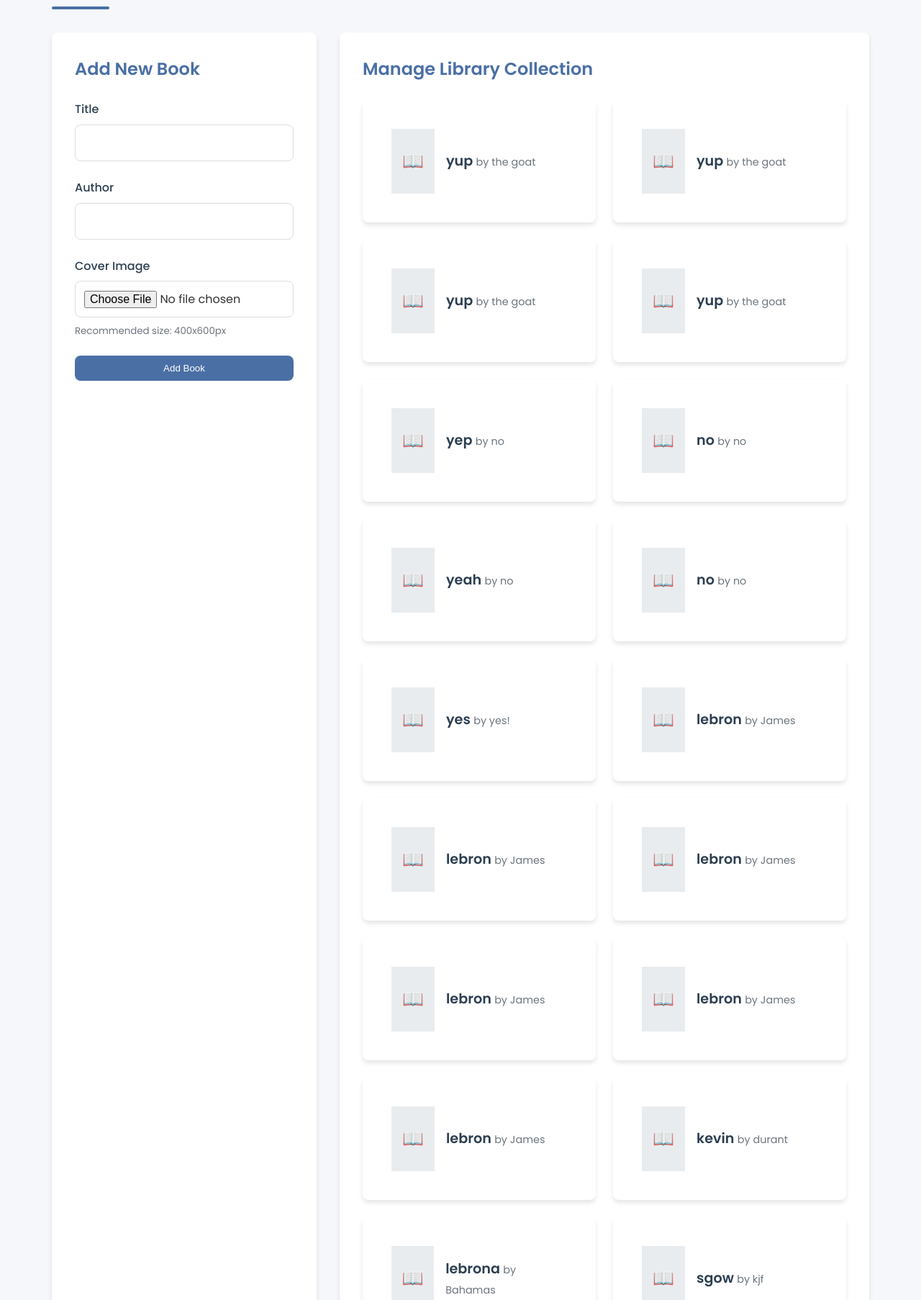
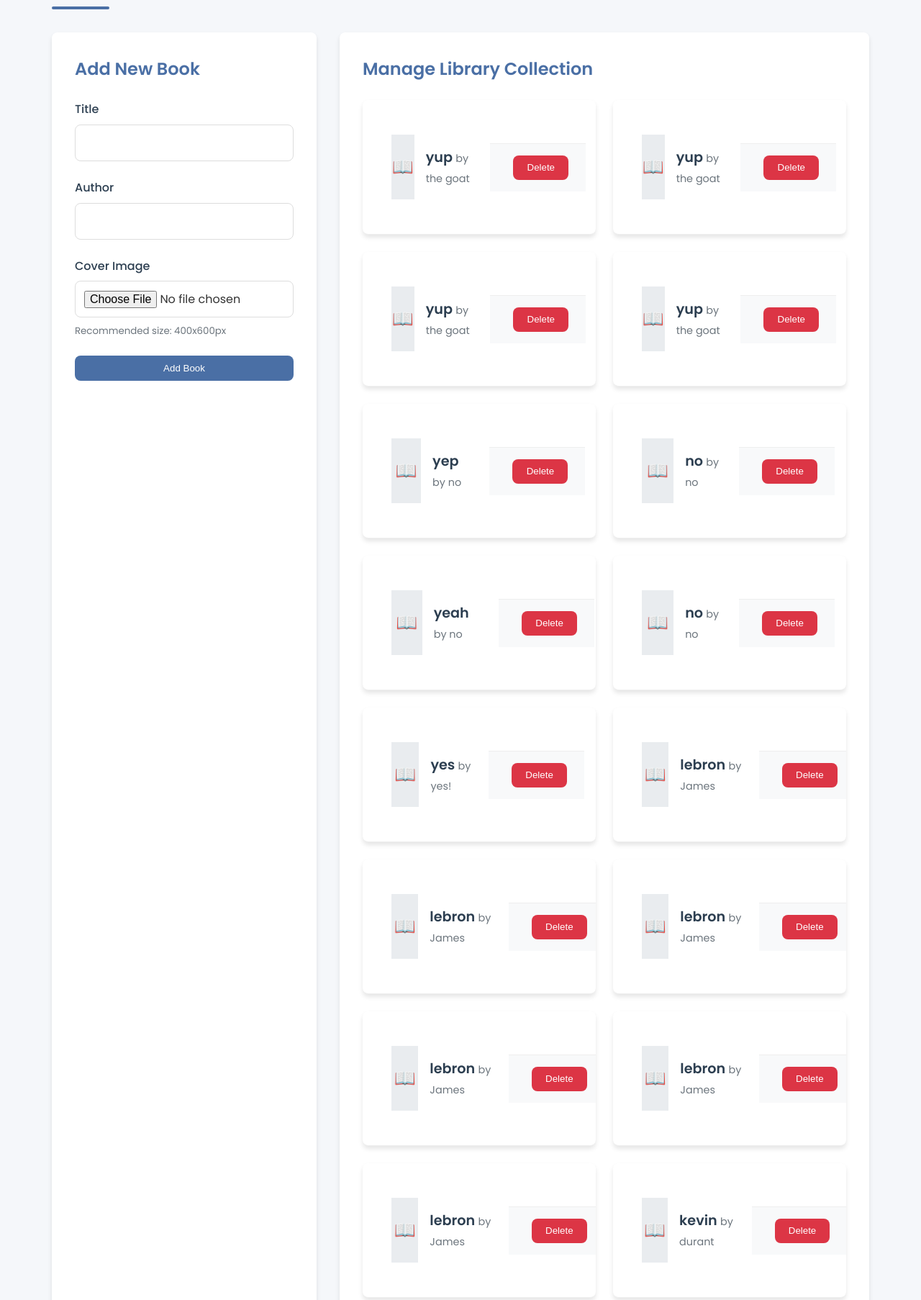
Before and after one commit to notjup1ter/textbook-rental-app, a Django app: page /library/librarian/ in a window 1280 px wide. Shown: the part 161-1967 px from the top of the page at 72% size. Run offline with Django 3.2, Linux system fonts and the light colour scheme; a user stored in the database is signed in; data comes from the database, SQL or seed files in the repository; both versions use the stored data as it was after the commit.

Commit message:
added ability to delete books for librarian and changed rediretion from explore

```diff
--- a/library/static/library/css/style.css
+++ b/library/static/library/css/style.css
@@ -10,6 +10,7 @@
   --text-light: #6c757d;
   --success-color: #28a745;
   --danger-color: #dc3545;
+  --danger-dark: #bd2130;
   --border-radius: 8px;
   --box-shadow: 0 4px 6px rgba(0, 0, 0, 0.1);
   --transition: all 0.3s ease;
@@ -247,7 +248,7 @@ nav {
 }
 
 .btn-danger:hover {
-  background-color: #bd2130;
+  background-color: var(--danger-dark);
   transform: translateY(-2px);
 }
 
@@ -723,3 +724,33 @@ input[type="text"]:focus, input[type="email"]:focus, input[type="password"]:focu
   outline: none;
   box-shadow: 0 0 0 3px rgba(74, 111, 165, 0.2);
 }
+
+/* Book Actions in Dashboard */
+.book-actions {
+  display: flex;
+  align-items: center;
+}
+
+.book-actions .btn {
+  margin-left: 0.5rem;
+}
+
+.book-actions .btn-danger {
+  background-color: var(--danger-color);
+  color: white;
+}
+
+.book-actions .btn-danger:hover {
+  background-color: var(--danger-dark);
+}
+
+/* Dashboard Book List */
+.dashboard-grid .book-item {
+  margin-bottom: 1rem;
+  border-bottom: 1px solid #eee;
+}
+
+.dashboard-grid .book-item:last-child {
+  margin-bottom: 0;
+  border-bottom: none;
+}
--- a/library/templates/library/librarian_dashboard.html
+++ b/library/templates/library/librarian_dashboard.html
@@ -33,7 +33,7 @@
         {% if books %}
         <ul class="book-list">
             {% for book in books %}
-            <li class="book-item" style="flex-direction: row; align-items: center; padding: 1rem;">
+            <li class="book-item" style="flex-direction: row; align-items: center; padding: 1rem; justify-content: space-between;">
                 <div class="book-info" style="flex-direction: row; align-items: center;">
                     {% if book.cover_image %}
                     <img src="{{ book.cover_image.url }}" alt="{{ book.title }} cover" style="width: 60px; height: 90px; object-fit: cover; margin-right: 1rem;">
@@ -46,6 +46,14 @@
                         <span class="book-title">{{ book.title }}</span>
                         <span class="book-author">by {{ book.author }}</span>
                     </div>
+                </div>
+                <div class="book-actions">
+                    <form method="post" style="display: inline;">
+                        {% csrf_token %}
+                        <input type="hidden" name="book_id" value="{{ book.id }}">
+                        <input type="hidden" name="delete_book" value="true">
+                        <button type="submit" class="btn btn-danger" onclick="return confirm('Are you sure you want to delete this book?')">Delete</button>
+                    </form>
                 </div>
             </li>
             {% endfor %}
--- a/library/views.py
+++ b/library/views.py
@@ -1,4 +1,4 @@
-from django.shortcuts import render, redirect
+from django.shortcuts import render, redirect, get_object_or_404
 from django.contrib.auth.models import Group
 from .models import Book, UserLibrary, Profile, ApprovedLibrarianEmail
 from django.contrib.auth.decorators import login_required
@@ -20,7 +20,7 @@ def explore_library(request):
         book = Book.objects.get(id=book_id)
         if request.user.is_authenticated:
             user_library.books.add(book)
-            return redirect('my_library')
+            return redirect('explore_library')
         else:
             return redirect('login')
 
@@ -80,16 +80,24 @@ def librarian_dashboard(request):
     books = Book.objects.all()
 
     if request.method == 'POST':
-        title = request.POST.get('title')
-        author = request.POST.get('author')
-        cover_image = request.FILES.get('cover_image')
+        if 'delete_book' in request.POST:
+            # Handle book deletion
+            book_id = request.POST.get('book_id')
+            book = get_object_or_404(Book, id=book_id)
+            book.delete()
+            return redirect('librarian_dashboard')
+        else:
+            # Handle book creation
+            title = request.POST.get('title')
+            author = request.POST.get('author')
+            cover_image = request.FILES.get('cover_image')
 
-        if title and author:
-            book = Book(title=title, author=author)
-            if cover_image:
-                book.cover_image = cover_image
-            book.save()
-            return redirect('librarian_dashboard')
+            if title and author:
+                book = Book(title=title, author=author)
+                if cover_image:
+                    book.cover_image = cover_image
+                book.save()
+                return redirect('librarian_dashboard')
 
     return render(request, 'library/librarian_dashboard.html', {'books': books})
 
```
Also changed, not shown: db.sqlite3.
